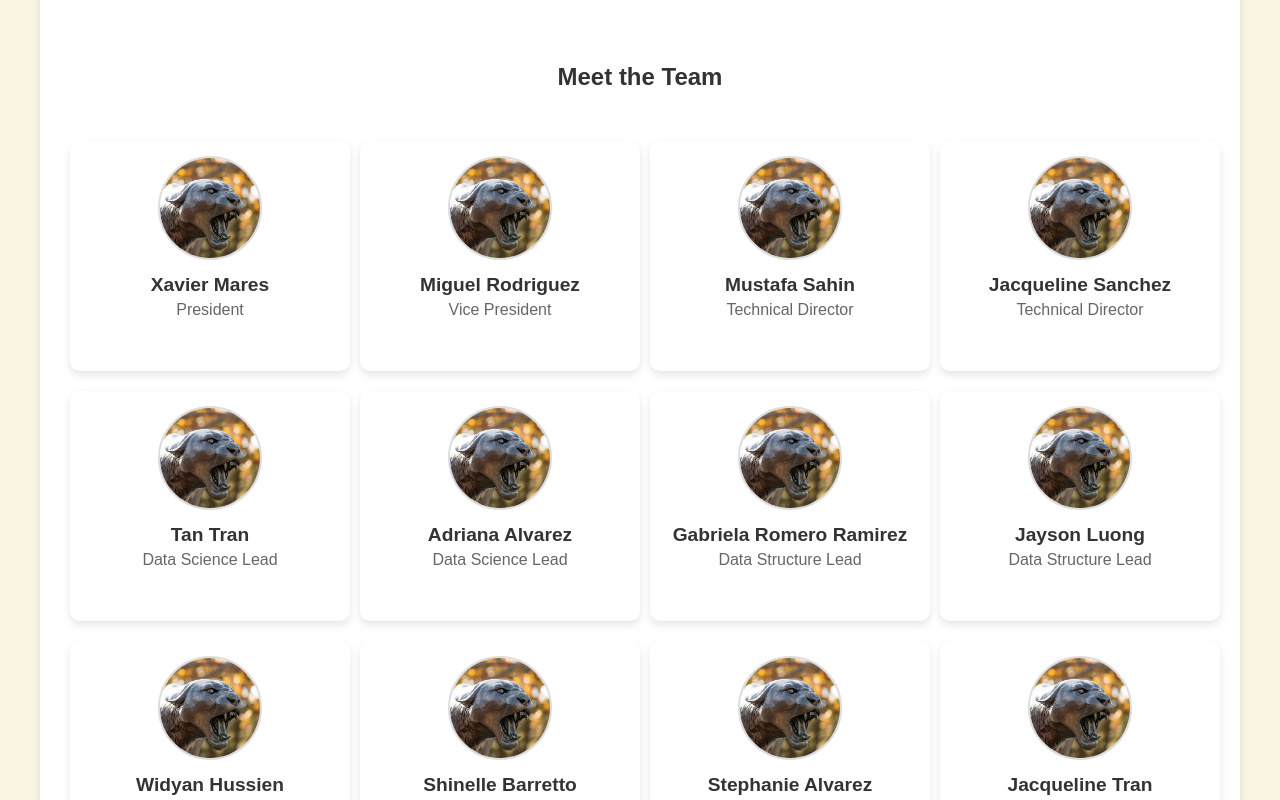
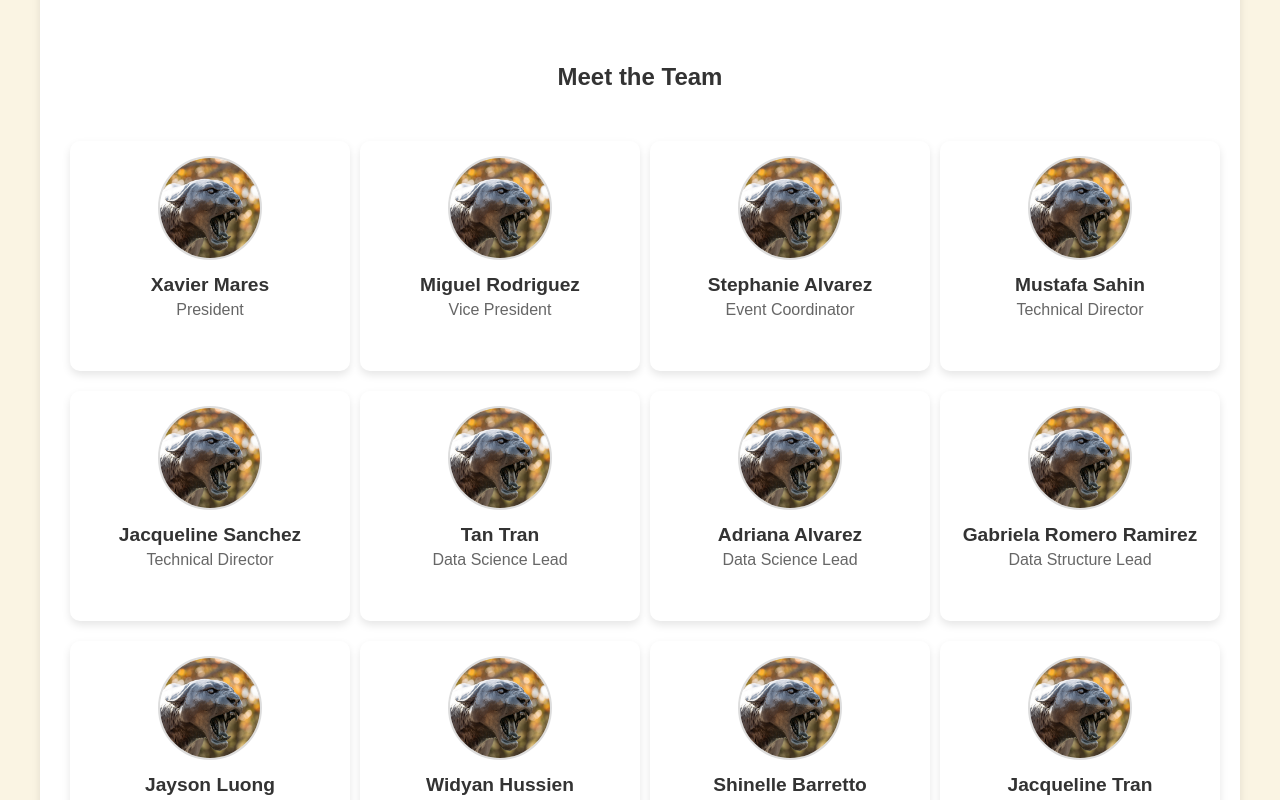
Before and after one commit to coogchallengers/coogchallengers.github.io, a React (Create React App) app: page / in a window 1280 px wide. Shown: the part 2400-3200 px from the top of the page. Built offline with nearby package versions, Linux system fonts and the light colour scheme.

Commit message:
updating officer role

```diff
--- a/src/components/Home/Home.js
+++ b/src/components/Home/Home.js
@@ -189,6 +189,14 @@ function Home() {
                                     email: "marodr77@cougarnet.uh.edu",
                                     linkedin:"https://www.linkedin.com/in/miguel-rodriguez302002 "
                                 },
+
+                                {
+                                    name: "Stephanie Alvarez",
+                                    role: "Event Coordinator",
+                                    img: "/images/officers_pfp/2025/shasta.jpg",
+                                    email: "Salvar27@cougarnet.uh.edu",
+                                    linkedin:"http://linkedin.com/in/stephanie-alvarez-pleasehireme"
+                                },
                                 {
                                     name: "Mustafa Sahin",
                                     role: "Technical Director",
@@ -246,13 +254,7 @@ function Home() {
                                     email: "srbarret@cougarnet.uh.edu",
                                     linkedin:"https://www.linkedin.com/in/shinelle-barretto-8a7487268"
                                 },
-                                {
-                                    name: "Stephanie Alvarez",
-                                    role: "Event Coordinator",
-                                    img: "/images/officers_pfp/2025/shasta.jpg",
-                                    email: "Salvar27@cougarnet.uh.edu",
-                                    linkedin:"http://linkedin.com/in/stephanie-alvarez-pleasehireme"
-                                },
+
                                 {
                                     name: "Jacqueline Tran",
                                     role: "Event Coordinator",
```
